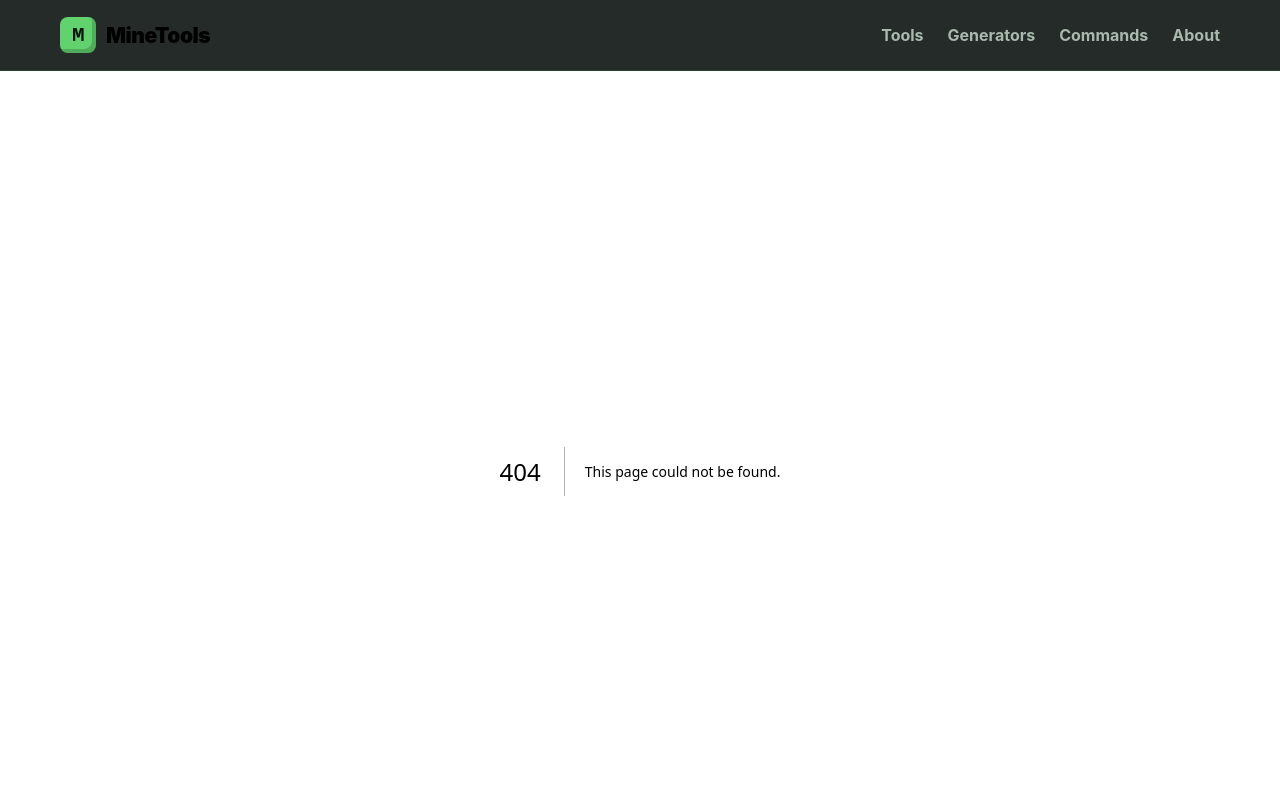
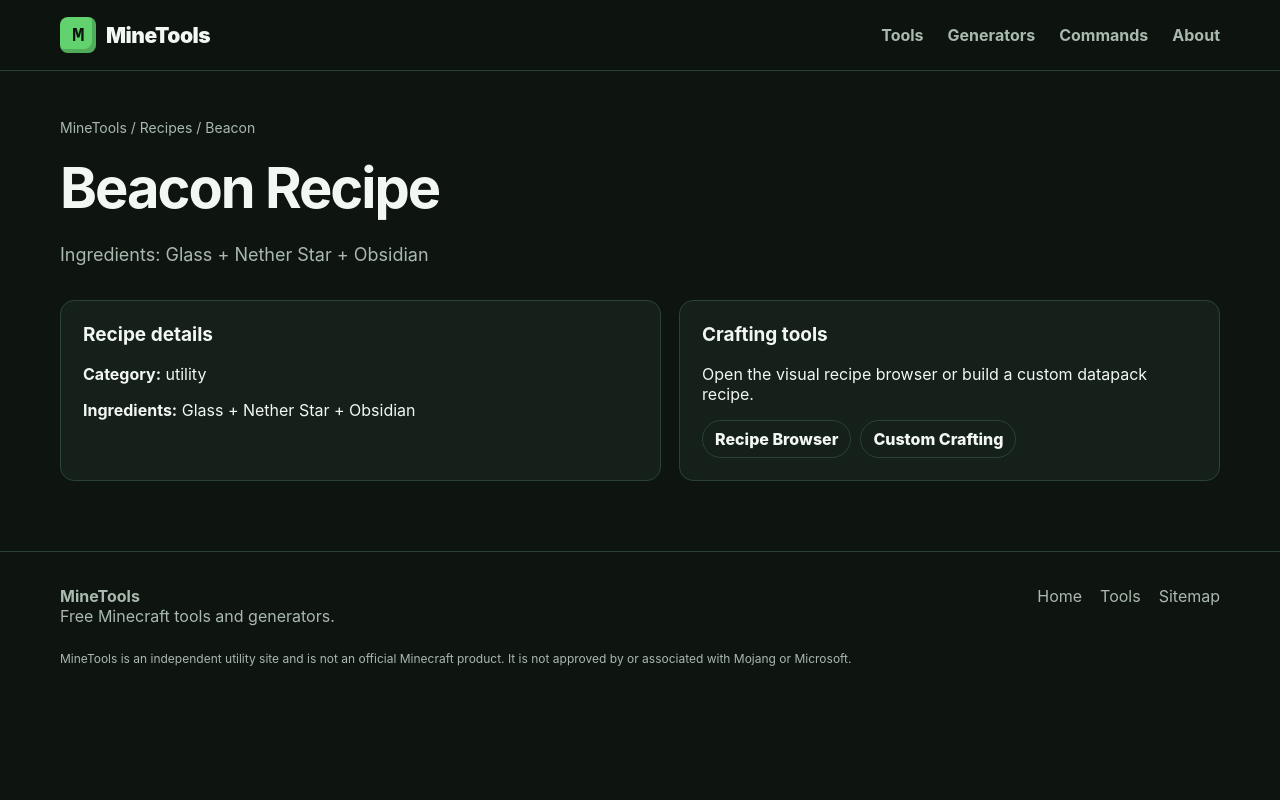
Before and after one commit to phanluanvt/minetools, a Next.js app: page /recipes/beacon in a window 1280 px wide. Before the commit this address had no page. Shown: the top 800 px of the page. Built offline with nearby package versions, Linux system fonts and the light colour scheme.

Commit message:
Add saved drafts custom crafting and recipe SEO pages

```diff
--- /dev/null
+++ b/app/recipes/[slug]/page.js
@@ -0,0 +1,5 @@
+import {notFound} from "next/navigation";
+const recipes={ "diamond-sword":["Diamond Sword","2 Diamonds + 1 Stick","combat"],"diamond-pickaxe":["Diamond Pickaxe","3 Diamonds + 2 Sticks","tools"],"crafting-table":["Crafting Table","4 Planks","utility"],chest:["Chest","8 Planks","utility"],furnace:["Furnace","8 Cobblestone","utility"],piston:["Piston","Planks + Cobblestone + Iron + Redstone","redstone"],beacon:["Beacon","Glass + Nether Star + Obsidian","utility"]};
+export function generateStaticParams(){return Object.keys(recipes).map(slug=>({slug}))}
+export function generateMetadata({params}){const x=recipes[params.slug];return x?{title:x[0]+" Recipe – Minecraft",description:"How to craft "+x[0]+" in Minecraft. Ingredients and crafting tool link."}:{}}
+export default function Page({params}){const x=recipes[params.slug];if(!x)notFound();return <main className="toolPage"><div className="wrap"><div className="crumb"><a href="/">MineTools</a> / <a href="/recipes">Recipes</a> / {x[0]}</div><div className="toolIntro"><h1>{x[0]} Recipe</h1><p>Ingredients: {x[1]}</p></div><div className="workspace"><section className="panel"><h2>Recipe details</h2><p><strong>Category:</strong> {x[2]}</p><p><strong>Ingredients:</strong> {x[1]}</p></section><section className="panel"><h2>Crafting tools</h2><p>Open the visual recipe browser or build a custom datapack recipe.</p><div className="related"><a href="/crafting">Recipe Browser</a><a href="/custom-crafting">Custom Crafting</a></div></section></div></div></main>}
```
